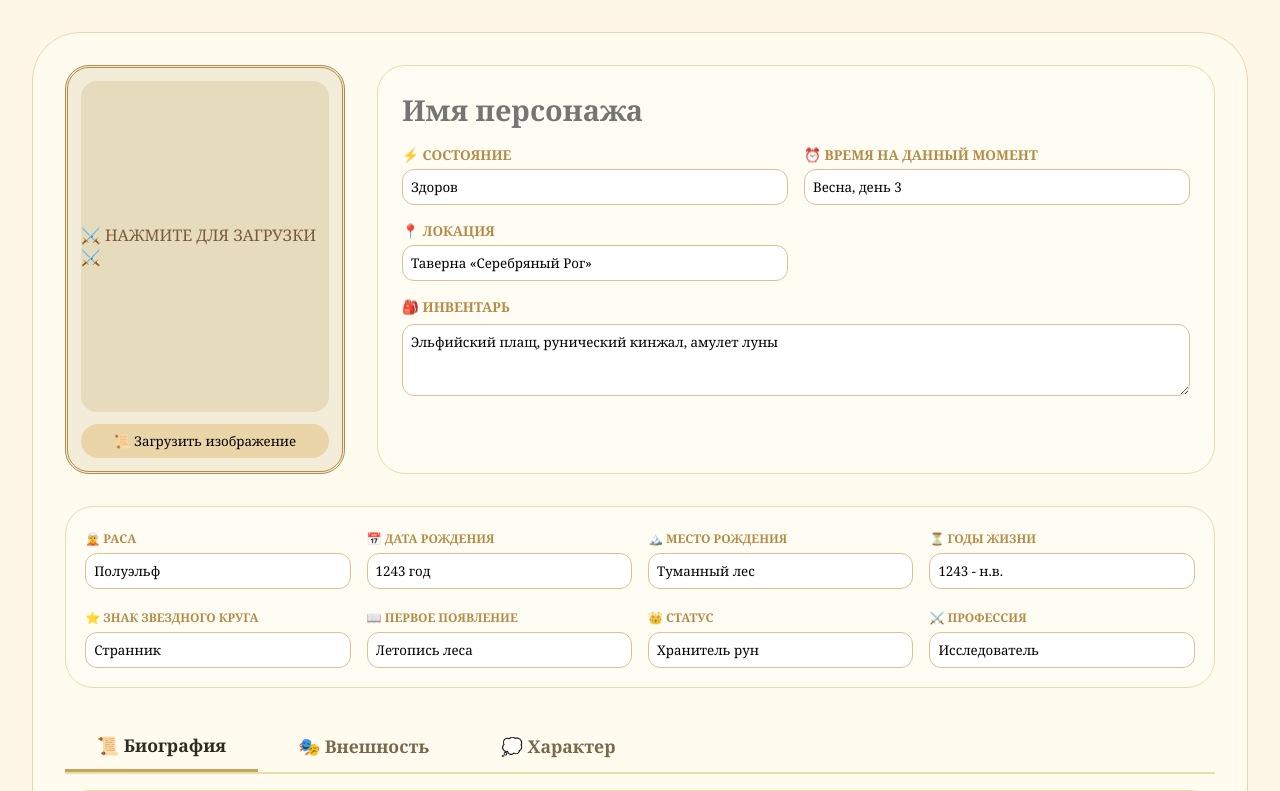
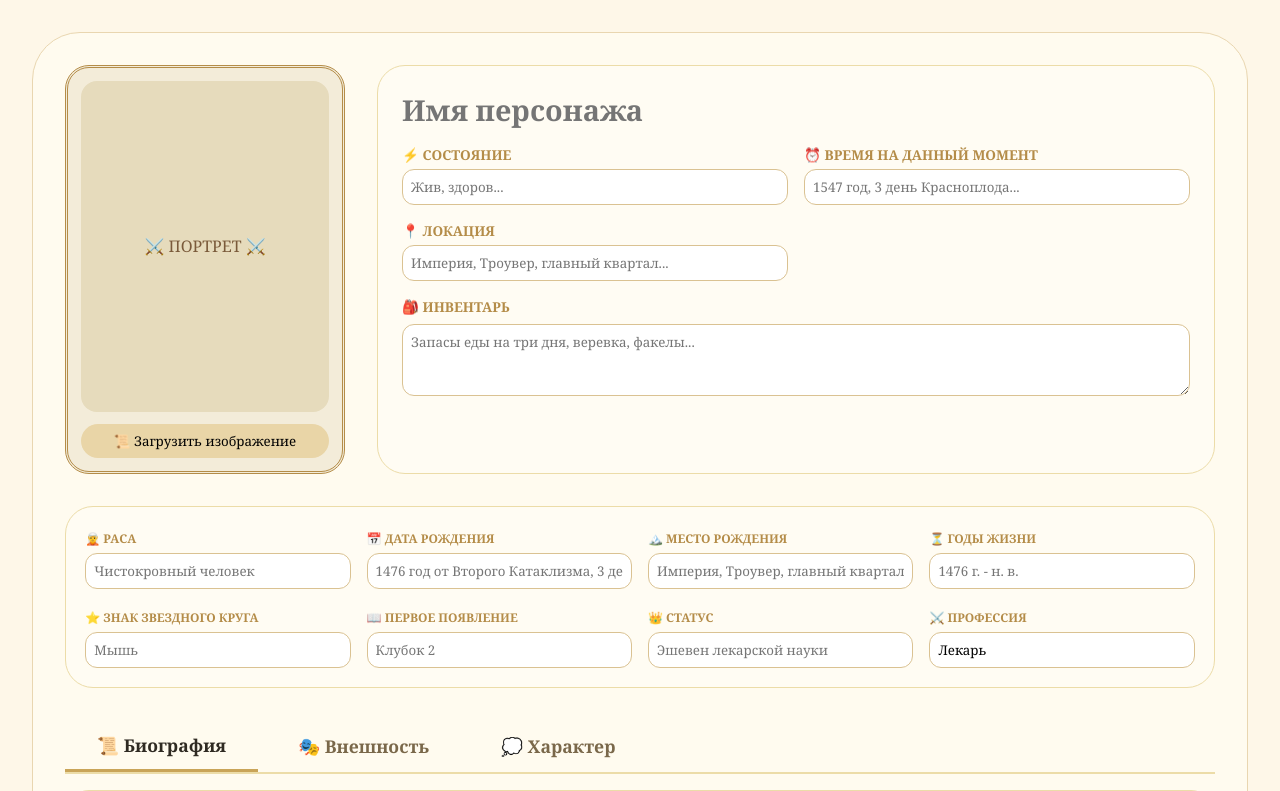
Before and after one commit to Arimea-45/character-sheet, a Flask app: page / in a window 1280 px wide. Shown: the part 93-884 px from the top of the page. Run offline with Flask 3, Linux system fonts and the light colour scheme.

Commit message:
Update index.html

```diff
--- a/templates/index.html
+++ b/templates/index.html
@@ -3,7 +3,7 @@
 <head>
     <meta charset="UTF-8">
     <meta name="viewport" content="width=device-width, initial-scale=1.0">
-    <title>Создание персонажа | Фэнтези мир</title>
+    <title>Создание персонажа | Три шага до края</title>
     <style>
         * {
             margin: 0;
@@ -321,7 +321,7 @@
             <div class="image-block">
                 <div class="portrait-frame">
                     <div class="portrait-placeholder" id="portraitPreview" onclick="document.getElementById('imageUpload').click()">
-                        <span>⚔️ НАЖМИТЕ ДЛЯ ЗАГРУЗКИ ⚔️</span>
+                        <span>⚔️ ПОРТРЕТ ⚔️</span>
                     </div>
                     <input type="file" id="imageUpload" accept="image/*" style="display: none;">
                     <button type="button" class="img-upload-btn" id="uploadBtn">📜 Загрузить изображение</button>
@@ -335,34 +335,34 @@
                 <div class="status-grid">
                     <div class="status-item">
                         <div class="status-label">⚡ Состояние</div>
-                        <input type="text" id="status" value="Здоров">
+                        <input type="text" id="status" placeholder="Жив, здоров...">
                     </div>
                     <div class="status-item">
                         <div class="status-label">⏰ Время на данный момент</div>
-                        <input type="text" id="currentTime" value="Весна, день 3">
+                        <input type="text" id="currentTime" placeholder="1547 год, 3 день Красноплода...">
                     </div>
                     <div class="status-item">
                         <div class="status-label">📍 Локация</div>
-                        <input type="text" id="location" value="Таверна «Серебряный Рог»">
+                        <input type="text" id="location" placeholder="Империя, Троувер, главный квартал...">
                     </div>
                 </div>
                 <div class="inventory-box">
                     <div class="status-label">🎒 Инвентарь</div>
-                    <textarea id="inventory" rows="3">Эльфийский плащ, рунический кинжал, амулет луны</textarea>
+                    <textarea id="inventory" rows="3" placeholder="Запасы еды на три дня, веревка, факелы..."></textarea>
                 </div>
             </div>
         </div>
 
         <div class="under-image-info">
             <div class="info-grid">
-                <div class="info-field"><label>🧝 Раса</label><input type="text" id="race" value="Полуэльф"></div>
-                <div class="info-field"><label>📅 Дата рождения</label><input type="text" id="birthDate" value="1243 год"></div>
-                <div class="info-field"><label>🏔️ Место рождения</label><input type="text" id="birthPlace" value="Туманный лес"></div>
-                <div class="info-field"><label>⏳ Годы жизни</label><input type="text" id="lifespan" value="1243 - н.в."></div>
-                <div class="info-field"><label>⭐ Знак Звездного круга</label><input type="text" id="starSign" value="Странник"></div>
-                <div class="info-field"><label>📖 Первое появление</label><input type="text" id="firstAppearance" value="Летопись леса"></div>
-                <div class="info-field"><label>👑 Статус</label><input type="text" id="statusTitle" value="Хранитель рун"></div>
-                <div class="info-field"><label>⚔️ Профессия</label><input type="text" id="profession" value="Исследователь"></div>
+                <div class="info-field"><label>🧝 Раса</label><input type="text" id="race" placeholder="Чистокровный человек"></div>
+                <div class="info-field"><label>📅 Дата рождения</label><input type="text" id="birthDate" placeholder="1476 год от Второго Катаклизма, 3 день Студовея"></div>
+                <div class="info-field"><label>🏔️ Место рождения</label><input type="text" id="birthPlace" placeholder="Империя, Троувер, главный квартал"></div>
+                <div class="info-field"><label>⏳ Годы жизни</label><input type="text" id="lifespan" placeholder="1476 г. - н. в."></div>
+                <div class="info-field"><label>⭐ Знак Звездного круга</label><input type="text" id="starSign" placeholder="Мышь"></div>
+                <div class="info-field"><label>📖 Первое появление</label><input type="text" id="firstAppearance" placeholder="Клубок 2"></div>
+                <div class="info-field"><label>👑 Статус</label><input type="text" id="statusTitle" placeholder="Эшевен лекарской науки"></div>
+                <div class="info-field"><label>⚔️ Профессия</label><input type="text" id="profession" value="Лекарь"></div>
             </div>
         </div>
 
@@ -403,7 +403,6 @@
     let pendingData = null;
     let existingRow = null;
 
-    // Загрузка изображения
     const uploadInput = document.getElementById('imageUpload');
     const portraitPreview = document.getElementById('portraitPreview');
 
@@ -425,7 +424,6 @@
         }
     };
 
-    // Вкладки
     document.querySelectorAll('.tab-btn').forEach(btn => {
         btn.onclick = () => {
             document.querySelectorAll('.tab-btn').forEach(b => b.classList.remove('active'));
@@ -435,7 +433,6 @@
         };
     });
 
-    // Сохранение
     const submitBtn = document.getElementById('submitForm');
     const responseDiv = document.getElementById('responseMessage');
     const modal = document.getElementById('confirmModal');
@@ -488,12 +485,10 @@
         const name = document.getElementById('charName').value.trim();
 
         if (!name) {
-            // Если имя пустое, сохраняем сразу (будет "Без имени X")
             saveCharacter(false);
             return;
         }
 
-        // Проверяем, существует ли персонаж с таким именем
         try {
             const res = await fetch('/api/character/check', {
                 method: 'POST',
@@ -503,7 +498,6 @@
             const result = await res.json();
 
             if (result.exists) {
-                // Показываем модальное окно
                 document.getElementById('modalMessage').innerHTML =
                     `Персонаж "${name}" уже существует.<br>Хотите перезаписать его?`;
                 pendingData = { name: name };
```
